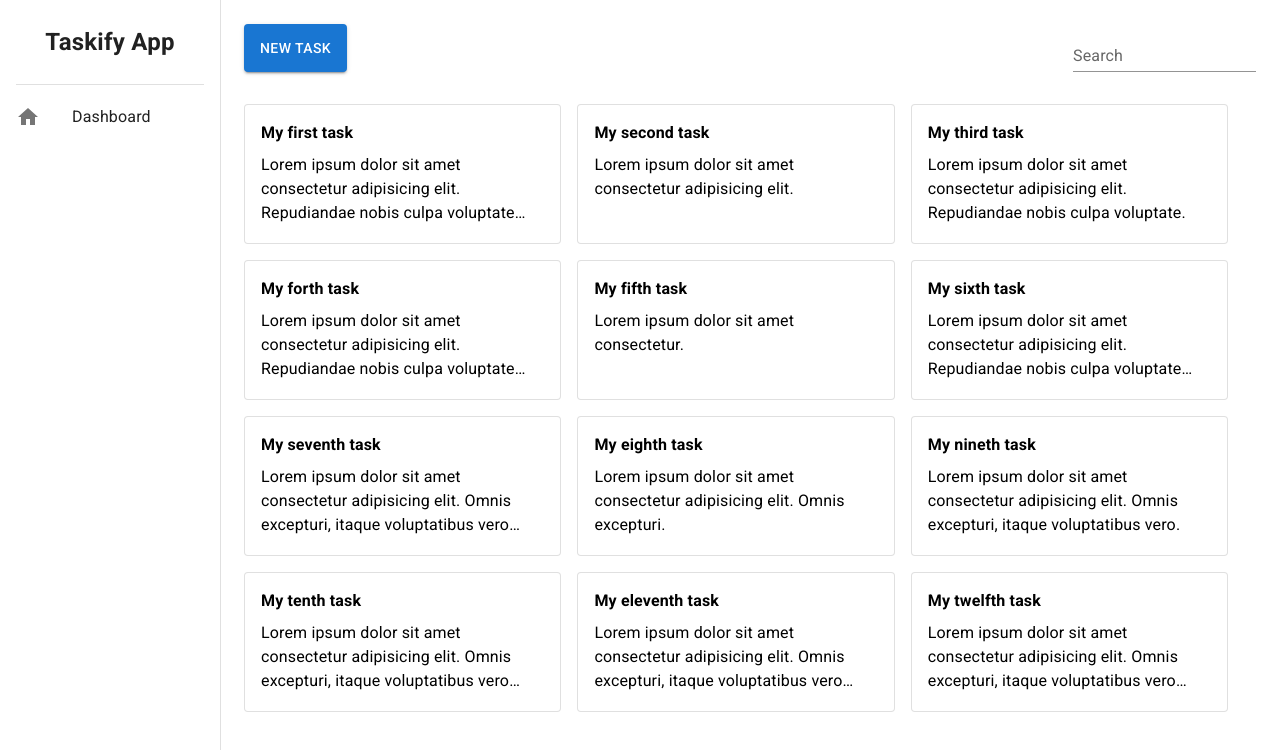
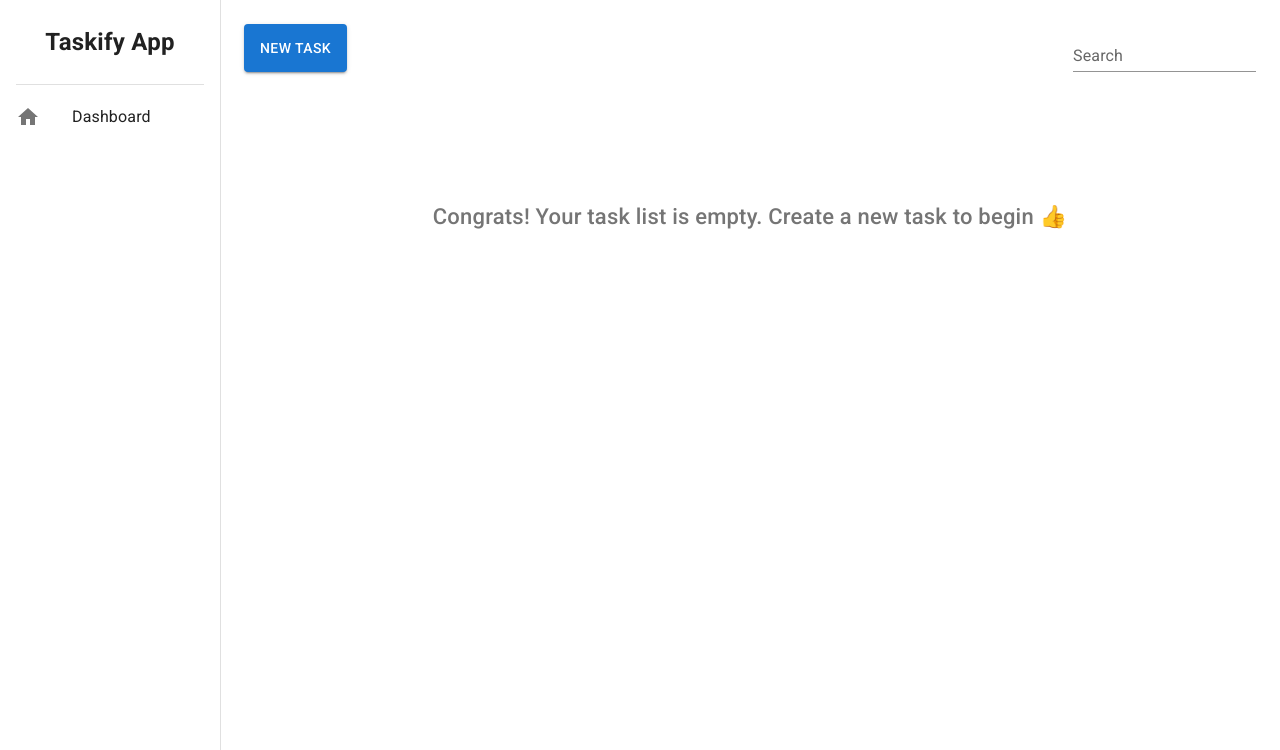
Before and after one commit to idanylomelnyk/taskify, a React (Vite) app: page / in a window 1280 px wide. Shown: the top 750 px of the page. Built offline with nearby package versions, Linux system fonts and the light colour scheme; a web font is replaced by a local one.

Commit message:
Save tasks to localStorage

```diff
--- a/src/components/App/App.jsx
+++ b/src/components/App/App.jsx
@@ -1,9 +1,19 @@
 import { Route, Routes } from "react-router-dom";
+import { useEffect, useState } from "react";
+import { Box, Container, CssBaseline } from "@mui/material";
 import Navigation from "../Navigation/Navigation";
-import { Box, Container, CssBaseline } from "@mui/material";
 import HomePage from "../../pages/HomePage";
 
 export default function App() {
+  const tasksToState = JSON.parse(localStorage.getItem("tasks")) || [];
+
+  const [tasks, setTasks] = useState(tasksToState);
+
+  useEffect(() => {
+    const stateToStorage = JSON.stringify(tasks);
+    localStorage.setItem("tasks", stateToStorage);
+  }, [tasks]);
+
   return (
     <>
       <CssBaseline />
@@ -11,10 +21,96 @@ export default function App() {
         <Navigation />
         <Container maxWidth='false'>
           <Routes>
-            <Route path='/' element={<HomePage />} />
+            <Route
+              path='/'
+              element={<HomePage tasks={tasks} setTasks={setTasks} />}
+            />
           </Routes>
         </Container>
       </Box>
     </>
   );
 }
+
+// {
+//   id: nanoid(),
+//   title: "My first task",
+//   description:
+//     "Lorem ipsum dolor sit amet consectetur adipisicing elit. Repudiandae nobis culpa voluptate ipsum a vel sapiente?",
+//   complete: false,
+// },
+// {
+//   id: nanoid(),
+//   title: "My second task",
+//   description: "Lorem ipsum dolor sit amet consectetur adipisicing elit.",
+//   complete: false,
+// },
+// {
+//   id: nanoid(),
+//   title: "My third task",
+//   description:
+//     "Lorem ipsum dolor sit amet consectetur adipisicing elit. Repudiandae nobis culpa voluptate.",
+//   complete: false,
+// },
+// {
+//   id: nanoid(),
+//   title: "My forth task",
+//   description:
+//     "Lorem ipsum dolor sit amet consectetur adipisicing elit. Repudiandae nobis culpa voluptate ipsum.",
+//   complete: false,
+// },
+// {
+//   id: nanoid(),
+//   title: "My fifth task",
+//   description: "Lorem ipsum dolor sit amet consectetur.",
+//   complete: false,
+// },
+// {
+//   id: nanoid(),
+//   title: "My sixth task",
+//   description:
+//     "Lorem ipsum dolor sit amet consectetur adipisicing elit. Repudiandae nobis culpa voluptate ipsum a vel sapiente?",
+//   complete: false,
+// },
+// {
+//   id: nanoid(),
+//   title: "My seventh task",
+//   description:
+//     "Lorem ipsum dolor sit amet consectetur adipisicing elit. Omnis excepturi, itaque voluptatibus vero animi nam laudantium ut fugit neque atque quia explicabo ex earum alias enim odit vel officia nesciunt?",
+//   complete: false,
+// },
+// {
+//   id: nanoid(),
+//   title: "My eighth task",
+//   description:
+//     "Lorem ipsum dolor sit amet consectetur adipisicing elit. Omnis excepturi.",
+//   complete: false,
+// },
+// {
+//   id: nanoid(),
+//   title: "My nineth task",
+//   description:
+//     "Lorem ipsum dolor sit amet consectetur adipisicing elit. Omnis excepturi, itaque voluptatibus vero.",
+//   complete: false,
+// },
+// {
+//   id: nanoid(),
+//   title: "My tenth task",
+//   description:
+//     "Lorem ipsum dolor sit amet consectetur adipisicing elit. Omnis excepturi, itaque voluptatibus vero animi nam laudantium ut.",
+//   complete: false,
+// },
+// {
+//   id: nanoid(),
+//   title: "My eleventh task",
+//   description:
+//     "Lorem ipsum dolor sit amet consectetur adipisicing elit. Omnis excepturi, itaque voluptatibus vero animi nam laudantium ut fugit neque atque quia.",
+//   complete: false,
+// },
+// {
+//   id: nanoid(),
+//   title: "My twelfth task",
+//   description:
+//     "Lorem ipsum dolor sit amet consectetur adipisicing elit. Omnis excepturi, itaque voluptatibus vero animi nam laudantium ut fugit neque atque quia explicabo ex earum alias enim odit vel officia nesciunt?",
+//   complete: false,
+// },
--- a/src/pages/HomePage.jsx
+++ b/src/pages/HomePage.jsx
@@ -1,96 +1,11 @@
 import { Box, Button, TextField } from "@mui/material";
 import { useState } from "react";
-import { nanoid } from "nanoid";
+
 import TaskList from "../components/TaskList/TaskList";
 import NewTaskForm from "../components/NewTaskForm/NewTaskForm";
 import NoTasksNotice from "../components/NoTasksNotice/NoTasksNotice";
 
-export default function HomePage() {
-  const [tasks, setTasks] = useState([
-    {
-      id: nanoid(),
-      title: "My first task",
-      description:
-        "Lorem ipsum dolor sit amet consectetur adipisicing elit. Repudiandae nobis culpa voluptate ipsum a vel sapiente?",
-      complete: false,
-    },
-    {
-      id: nanoid(),
-      title: "My second task",
-      description: "Lorem ipsum dolor sit amet consectetur adipisicing elit.",
-      complete: false,
-    },
-    {
-      id: nanoid(),
-      title: "My third task",
-      description:
-        "Lorem ipsum dolor sit amet consectetur adipisicing elit. Repudiandae nobis culpa voluptate.",
-      complete: false,
-    },
-    {
-      id: nanoid(),
-      title: "My forth task",
-      description:
-        "Lorem ipsum dolor sit amet consectetur adipisicing elit. Repudiandae nobis culpa voluptate ipsum.",
-      complete: false,
-    },
-    {
-      id: nanoid(),
-      title: "My fifth task",
-      description: "Lorem ipsum dolor sit amet consectetur.",
-      complete: false,
-    },
-    {
-      id: nanoid(),
-      title: "My sixth task",
-      description:
-        "Lorem ipsum dolor sit amet consectetur adipisicing elit. Repudiandae nobis culpa voluptate ipsum a vel sapiente?",
-      complete: false,
-    },
-    {
-      id: nanoid(),
-      title: "My seventh task",
-      description:
-        "Lorem ipsum dolor sit amet consectetur adipisicing elit. Omnis excepturi, itaque voluptatibus vero animi nam laudantium ut fugit neque atque quia explicabo ex earum alias enim odit vel officia nesciunt?",
-      complete: false,
-    },
-    {
-      id: nanoid(),
-      title: "My eighth task",
-      description:
-        "Lorem ipsum dolor sit amet consectetur adipisicing elit. Omnis excepturi.",
-      complete: false,
-    },
-    {
-      id: nanoid(),
-      title: "My nineth task",
-      description:
-        "Lorem ipsum dolor sit amet consectetur adipisicing elit. Omnis excepturi, itaque voluptatibus vero.",
-      complete: false,
-    },
-    {
-      id: nanoid(),
-      title: "My tenth task",
-      description:
-        "Lorem ipsum dolor sit amet consectetur adipisicing elit. Omnis excepturi, itaque voluptatibus vero animi nam laudantium ut.",
-      complete: false,
-    },
-    {
-      id: nanoid(),
-      title: "My eleventh task",
-      description:
-        "Lorem ipsum dolor sit amet consectetur adipisicing elit. Omnis excepturi, itaque voluptatibus vero animi nam laudantium ut fugit neque atque quia.",
-      complete: false,
-    },
-    {
-      id: nanoid(),
-      title: "My twelfth task",
-      description:
-        "Lorem ipsum dolor sit amet consectetur adipisicing elit. Omnis excepturi, itaque voluptatibus vero animi nam laudantium ut fugit neque atque quia explicabo ex earum alias enim odit vel officia nesciunt?",
-      complete: false,
-    },
-  ]);
-
+export default function HomePage({ tasks, setTasks }) {
   const [openNewTaskModal, setOpenNewTaskModal] = useState(false);
   const handleOpenNewTaskModal = () => setOpenNewTaskModal(true);
   const handleCloseNewTaskModal = () => {
```
